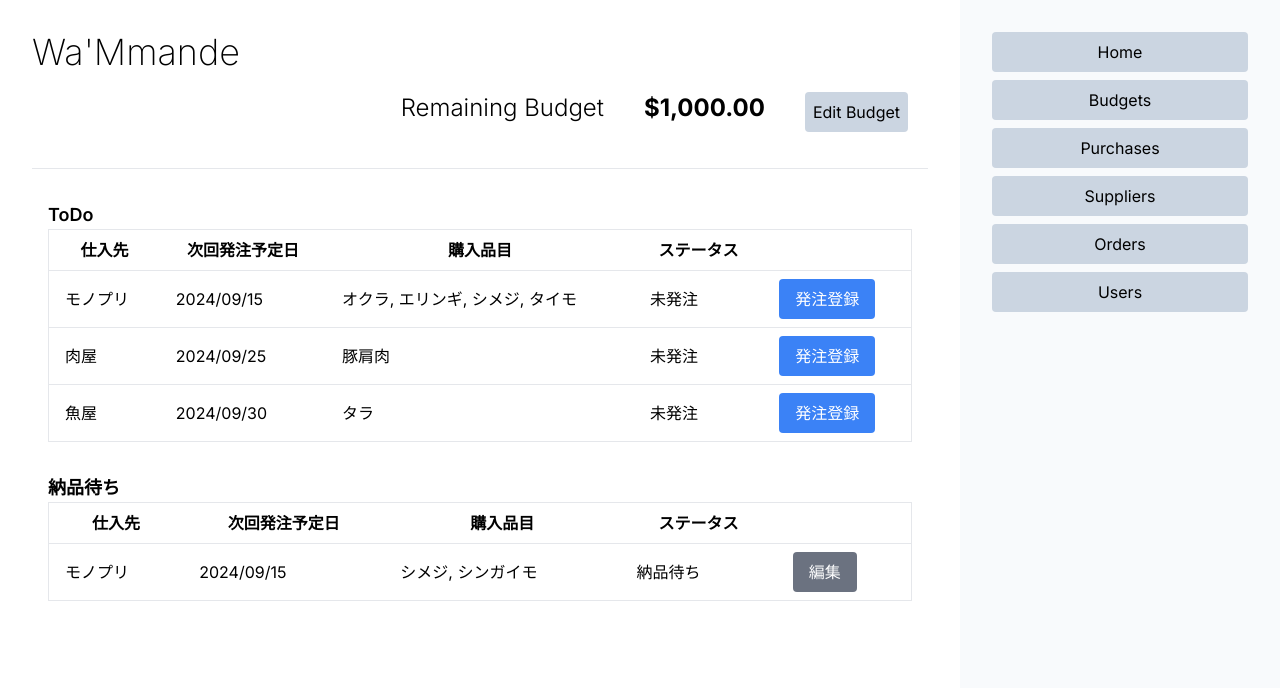
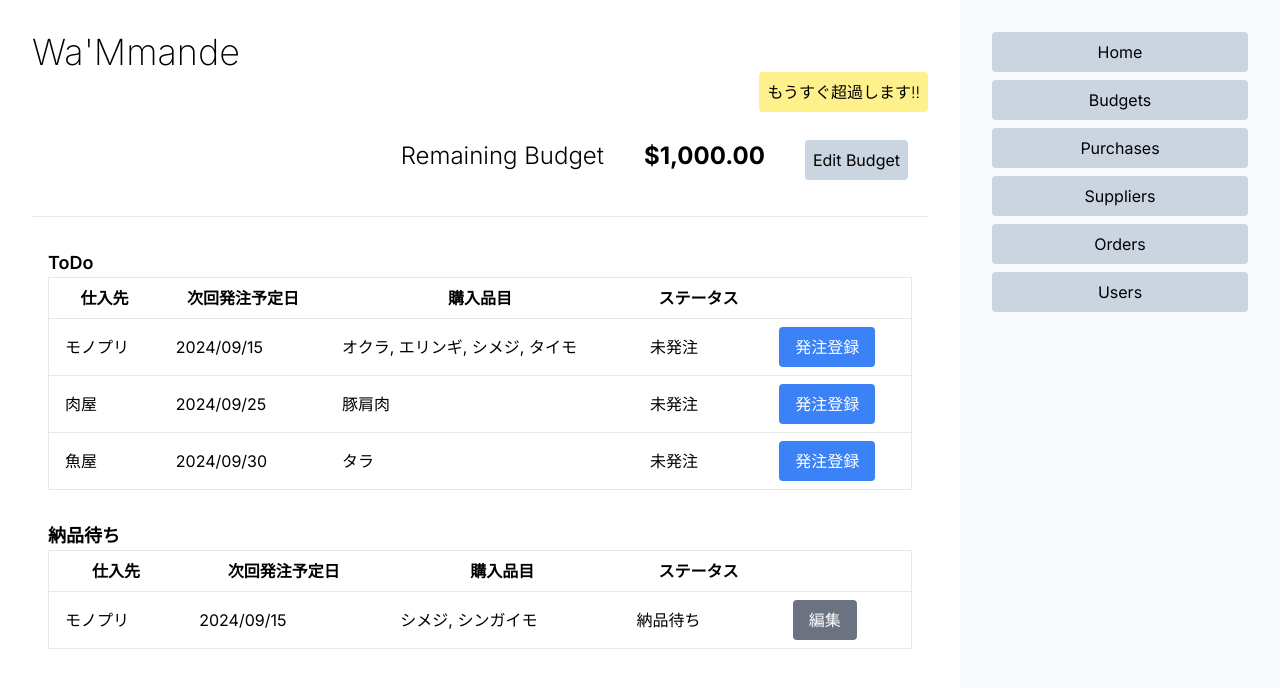
Before and after one commit to oiseaubleu/wammande, a Next.js app in the folder frontend/: page / in a window 1280 px wide. Shown: the top 688 px of the page. Built offline with nearby package versions, Linux system fonts and the light colour scheme.

Commit message:
update: 残額アラートの仮表示

```diff
--- a/frontend/app/RemainingBudget.jsx
+++ b/frontend/app/RemainingBudget.jsx
@@ -2,7 +2,11 @@ import Link from "next/link";
 
 export default function RemainingBudget() {
   return (
-    <div className="flex flex-row justify-end">
+    <div className="flex flex-col items-end">
+      <p className="bg-yellow-200 p-2 rounded mb-2 font-light ">
+        もうすぐ超過します!!
+      </p>
+      <div className="flex flex-row justify-end w-full">
         <h2 className="text-2xl m-5 font-light">Remaining Budget</h2>
         <p className="text-2xl m-5 font-bold">$1,000.00</p>
         <Link href={"/budgets"}>
@@ -11,5 +15,6 @@ export default function RemainingBudget() {
           </button>
         </Link>
       </div>
+    </div>
   );
 }
```
Lines whose indentation alone changed are shown as unchanged.
